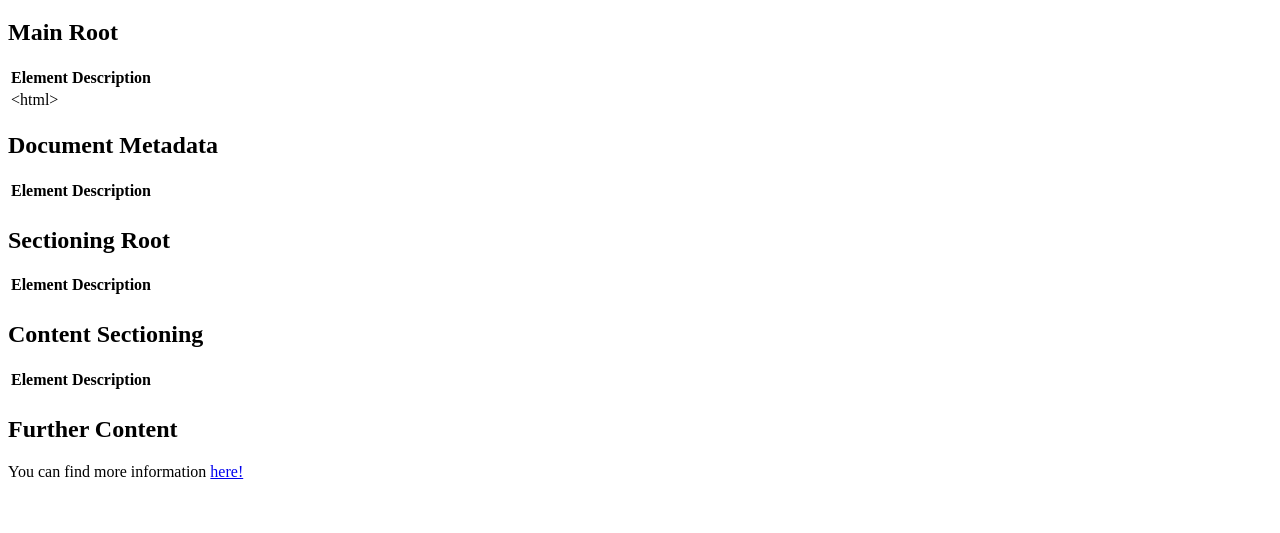
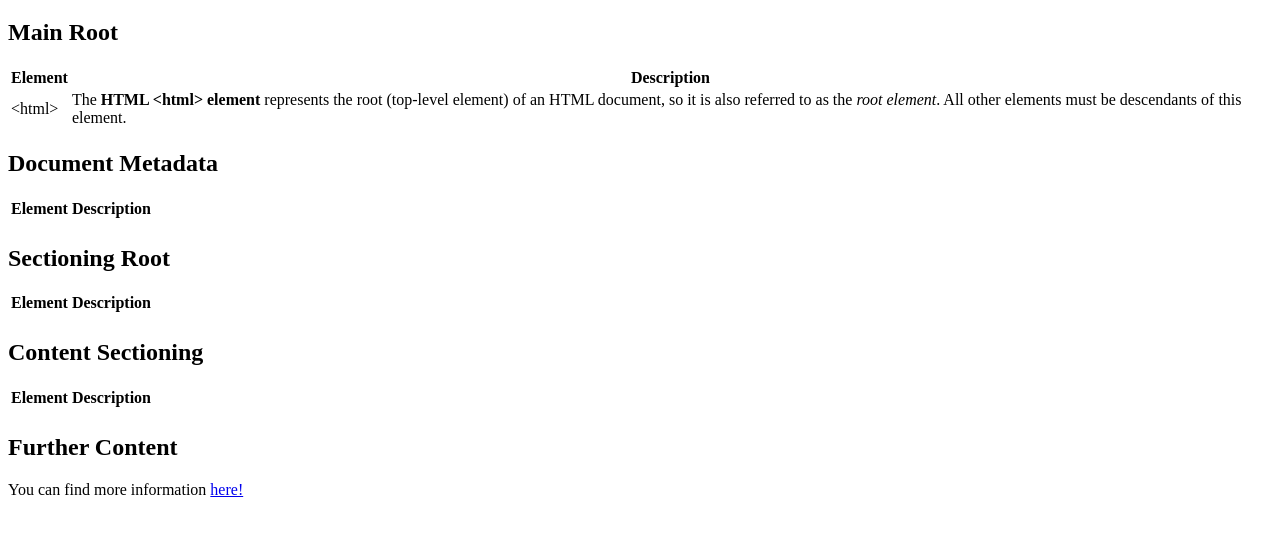
Before and after one commit to Lormik/cheatsheet, a plain HTML site: page index.html in a window 1280 px wide. Shown: the part 61-594 px from the top of the page. Drawn offline with Linux system fonts and the light colour scheme.

Commit message:
add first table content

```diff
--- a/index.html
+++ b/index.html
@@ -37,7 +37,7 @@
                 <tbody>
                     <tr>
                         <td>&lt;html&gt;</td>
-                        <td></td>
+                        <td>The <strong>HTML &lt;html&gt; element</strong> represents the root (top-level element) of an HTML document, so it is also referred to as the <em>root element</em>. All other elements must be descendants of this element.</td>
                     </tr>
                 </tbody>
             </table>
```
